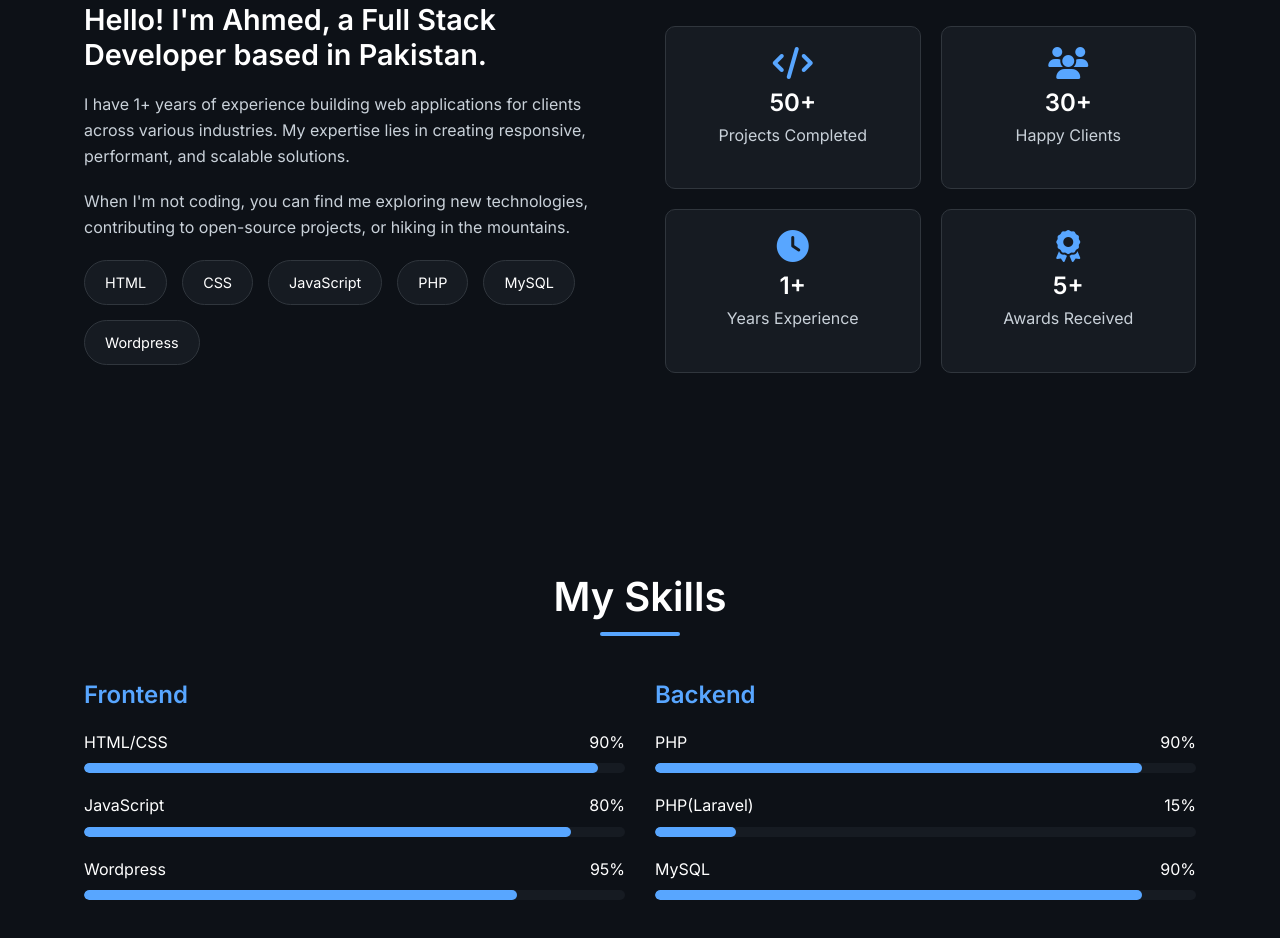
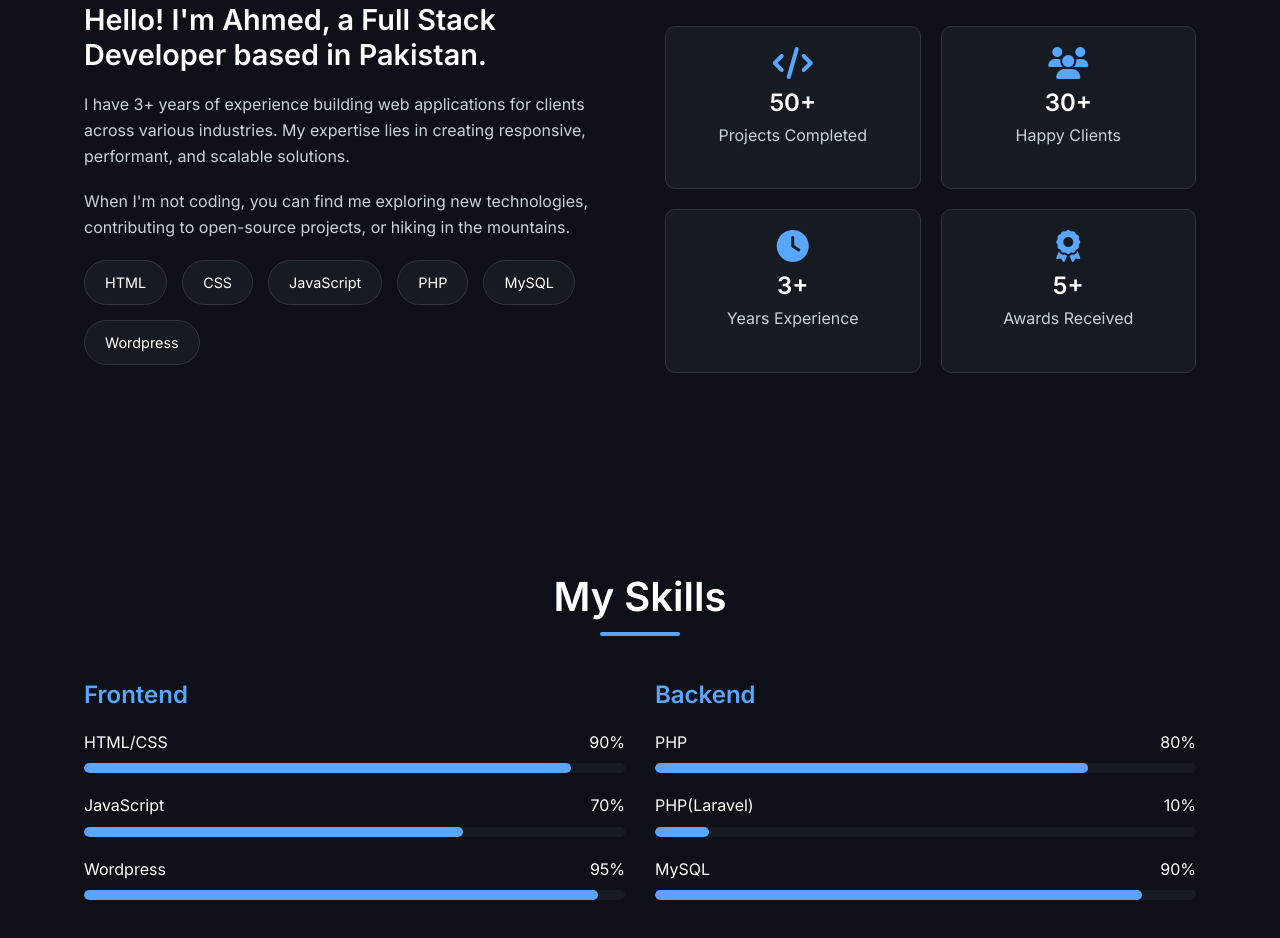
Before and after one commit to abbasi13579/portfolio, a plain HTML site: page index.html in a window 1280 px wide. Shown: the part 1012-1950 px from the top of the page. Drawn offline with nearby package versions, Linux system fonts and the light colour scheme.

Commit message:
Update index.html

```diff
--- a/index.html
+++ b/index.html
@@ -45,7 +45,7 @@
                     code and innovative solutions.</p>
                 <div class="hero-btns">
                     <a href="#contact" class="btn btn-primary">Hire Me</a>
-                    <a href="" class="btn" downlaod>Download CV</a>
+                    <a href="cv/cv.pdf" class="btn" downlaod>Download CV</a>
                 </div>
             </div>
         </div>
@@ -59,7 +59,7 @@
             <div class="about-content">
                 <div class="about-text fade-in">
                     <h3>Hello! I'm Ahmed, a Full Stack Developer based in Pakistan.</h3>
-                    <p>I have 1+ years of experience building web applications for clients across various industries. My
+                    <p>I have 3+ years of experience building web applications for clients across various industries. My
                         expertise lies in creating responsive, performant, and scalable solutions.</p>
                     <p>When I'm not coding, you can find me exploring new technologies, contributing to open-source
                         projects, or hiking in the mountains.</p>
@@ -86,7 +86,7 @@
                     </div>
                     <div class="stat">
                         <i class="fas fa-clock"></i>
-                        <h4>1+</h4>
+                        <h4>3+</h4>
                         <p>Years Experience</p>
                     </div>
                     <div class="stat">
@@ -112,16 +112,16 @@
                             <span>90%</span>
                         </div>
                         <div class="skill-bar">
-                            <div class="skill-progress" data-width="95"></div>
+                            <div class="skill-progress" data-width="90"></div>
                         </div>
                     </div>
                     <div class="skill-item">
                         <div class="skill-info">
                             <span>JavaScript</span>
-                            <span>80%</span>
+                            <span>70%</span>
                         </div>
                         <div class="skill-bar">
-                            <div class="skill-progress" data-width="90"></div>
+                            <div class="skill-progress" data-width="70"></div>
                         </div>
                     </div>
                     <div class="skill-item">
@@ -130,7 +130,7 @@
                             <span>95%</span>
                         </div>
                         <div class="skill-bar">
-                            <div class="skill-progress" data-width="80"></div>
+                            <div class="skill-progress" data-width="95"></div>
                         </div>
                     </div>
                 </div>
@@ -139,19 +139,19 @@
                     <div class="skill-item">
                         <div class="skill-info">
                             <span>PHP</span>
-                            <span>90%</span>
+                            <span>80%</span>
                         </div>
                         <div class="skill-bar">
-                            <div class="skill-progress" data-width="90"></div>
+                            <div class="skill-progress" data-width="80"></div>
                         </div>
                     </div>
                     <div class="skill-item">
                         <div class="skill-info">
                             <span>PHP(Laravel)</span>
-                            <span>15%</span>
+                            <span>10%</span>
                         </div>
                         <div class="skill-bar">
-                            <div class="skill-progress" data-width="15"></div>
+                            <div class="skill-progress" data-width="10"></div>
                         </div>
                     </div>
                     <div class="skill-item">
```
